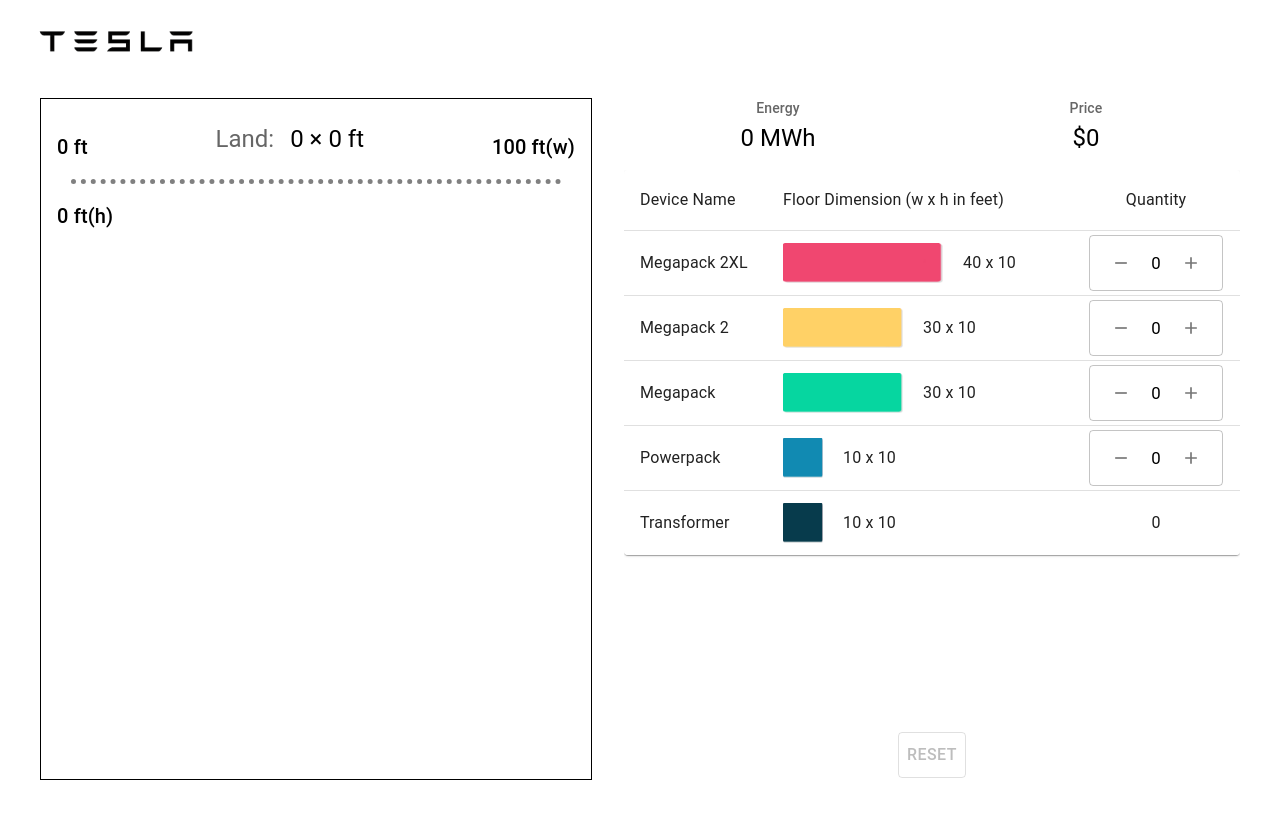
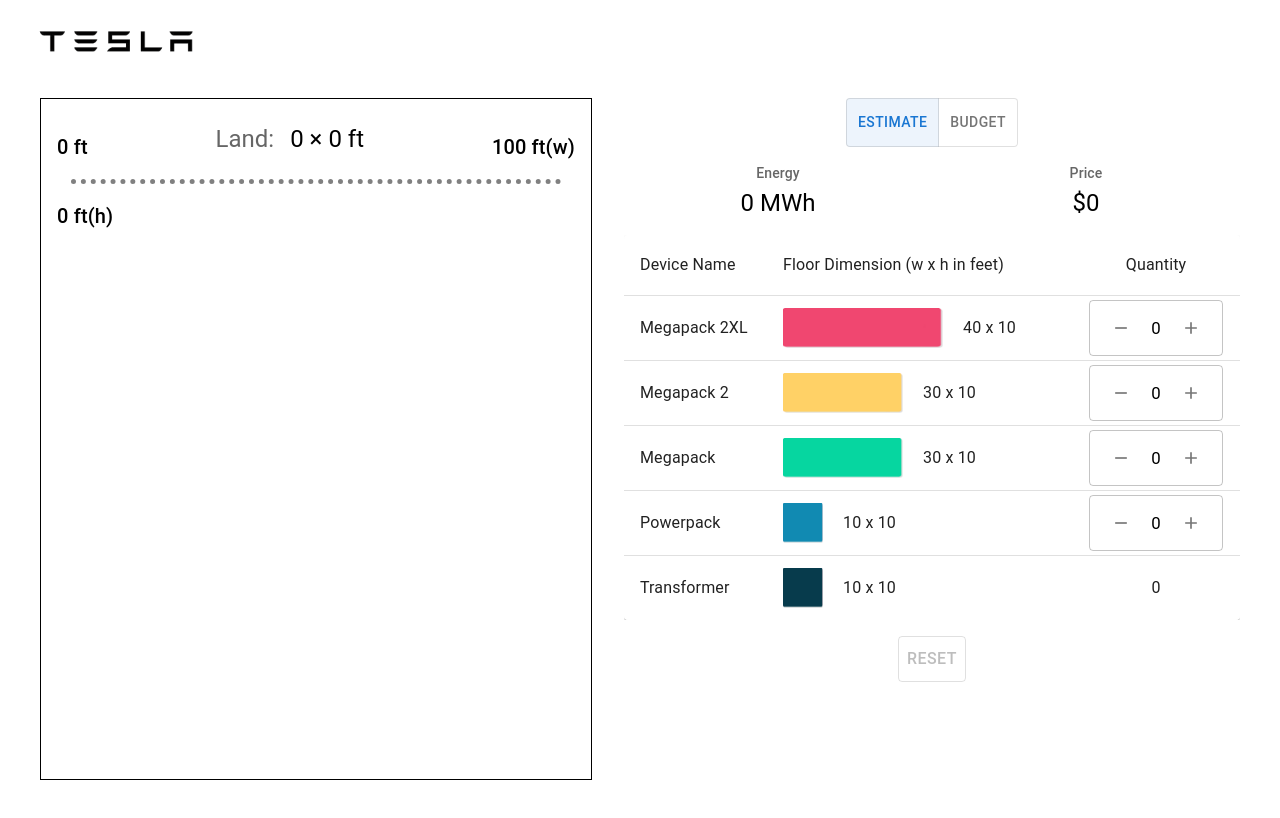
Before and after one commit to taekim-dev/battery-site-mockup, a React (Vite) app: page / in a window 1280 px wide. Shown: the top 818 px of the page. Built offline with nearby package versions, Linux system fonts and the light colour scheme.

Commit message:
Enable Toggle Button for Estimate/Budget

```diff
--- a/src/components/MainPage.tsx
+++ b/src/components/MainPage.tsx
@@ -2,11 +2,11 @@
 import { Box } from "@mui/material";
 import Header from "./Header";
 import BatteryLayout from "./BatteryLayout/BatteryLayout";
-//import RightPanel from './RightPanel';
 import { DevicesContext, Device } from "./Context/DevicesContext";
 import { LayoutVisibilityContext } from "./Context/LayoutVisibilityContextType";
 import devicesData from "./Context/devices.json";
-import InputEstimate from "./InputEstimate/InputEstimate";
+//import InputEstimate from "./InputEstimate/InputEstimate";
+import RightPanel from "./RightPanel";
 
 function MainPage(): JSX.Element {
   const [devices, setDevices] = useState<Device[]>(
@@ -45,7 +45,7 @@
               maxHeight="calc(100vh - 120px)"
 
             >
-              <InputEstimate />
+              <RightPanel />
             </Box>
           </Box>
         </Box>
--- a/src/components/RightPanel.tsx
+++ b/src/components/RightPanel.tsx
@@ -12,7 +12,7 @@
 
     return (
       <Box>
-        <Box display="flex" justifyContent="center" >
+        <Box display="flex" justifyContent="center" mb={2} >
           <ToggleButtonGroup
             color="primary"
             value={view}
```
